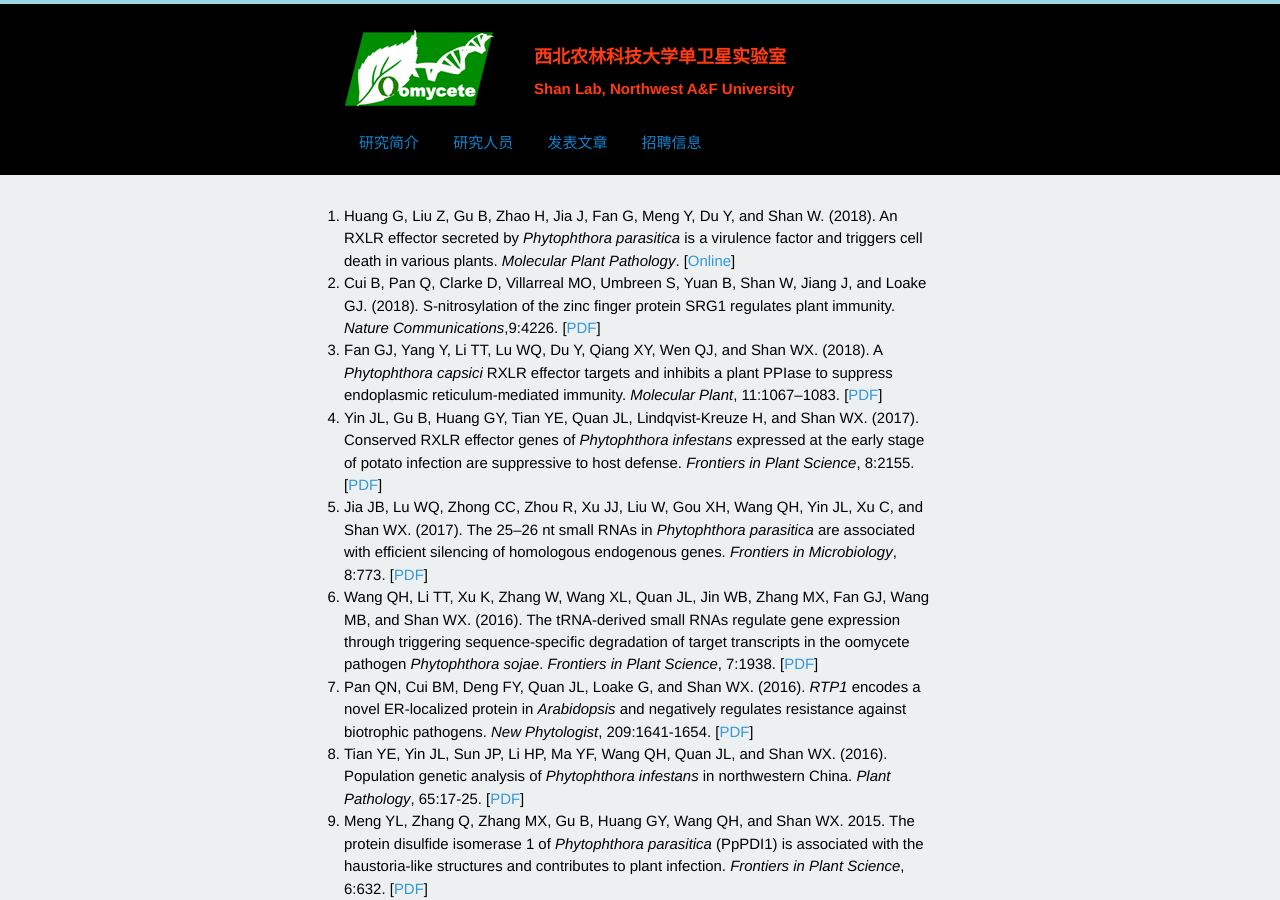
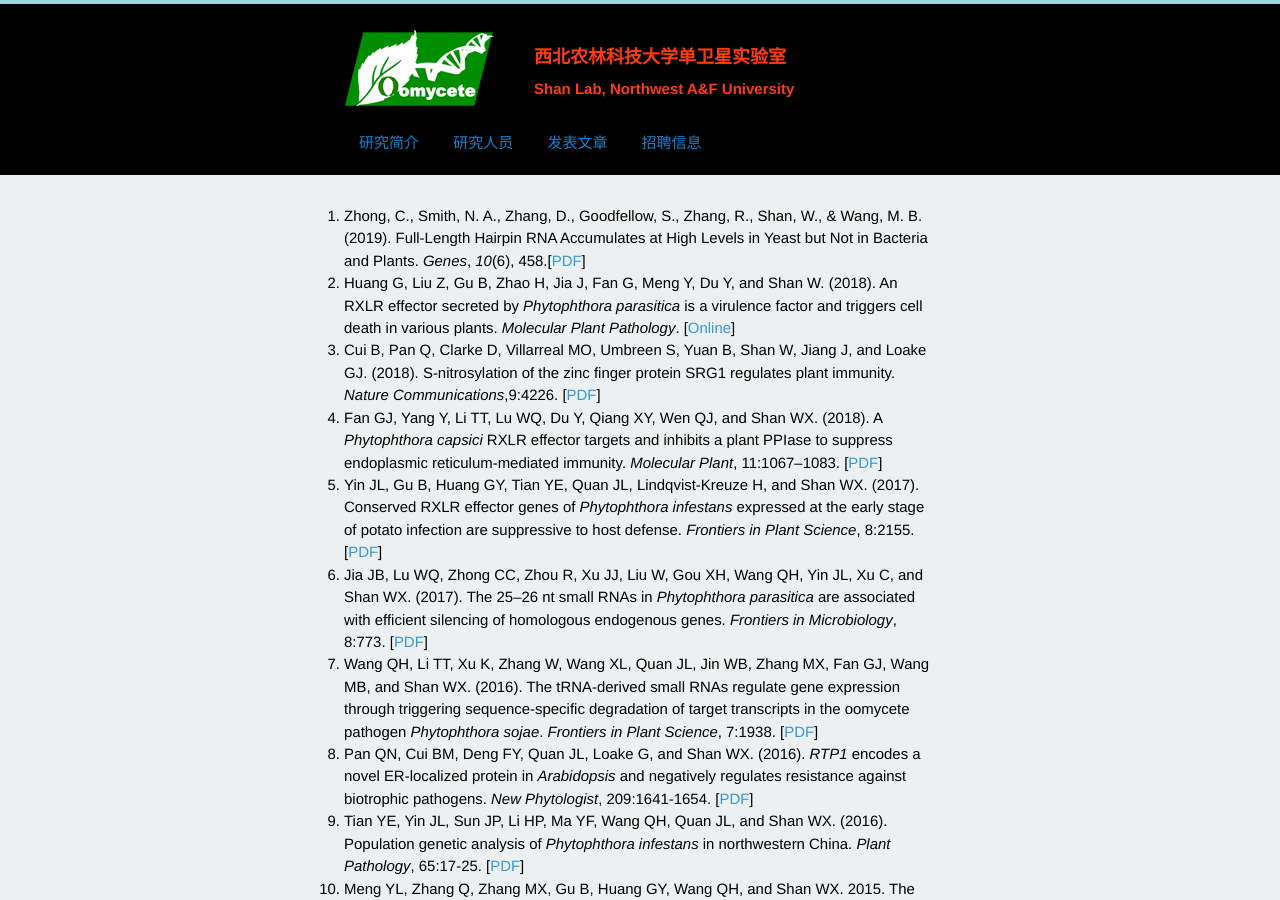
Before and after one commit to shanclub2/shanlab, a Jekyll site: the page built from publication.html, in a window 1280 px wide and 900 px high. Built offline with Jekyll 4.4.1, drawn with Linux system fonts in a browser that asks for light colours; Markdown is read by kramdown in place of the engine named in the settings; a script that is not in the unit is left out.

Commit message:
Upd Zhong2019

```diff
--- a/publication.html
+++ b/publication.html
@@ -10,8 +10,9 @@ title: 单卫星实验室
 
 <ol>
 
+<li>Zhong, C., Smith, N. A., Zhang, D., Goodfellow, S., Zhang, R., Shan, W., &amp; Wang, M. B. (2019). Full-Length Hairpin RNA Accumulates at High Levels in Yeast but Not in Bacteria and Plants. <em>Genes</em>, <em>10</em>(6), 458.[<a href="pdf/zhong2019.pdf">PDF</a>]</li>
 <li>
-Huang G, Liu Z, Gu B, Zhao H, Jia J, Fan G, Meng Y, Du Y, and Shan W. (2018). An RXLR effector secreted by <i>Phytophthora parasitica</i> is a virulence factor and triggers cell death in various plants. <i>Molecular Plant Pathology</i>. [<a href="https://doi.org/10.1111/mpp.12760">Online</a>]
+  Huang G, Liu Z, Gu B, Zhao H, Jia J, Fan G, Meng Y, Du Y, and Shan W. (2018). An RXLR effector secreted by <i>Phytophthora parasitica</i> is a virulence factor and triggers cell death in various plants. <i>Molecular Plant Pathology</i>. [<a href="https://doi.org/10.1111/mpp.12760">Online</a>]
 </li>
 
 <li>
```
Also changed, not shown: 1 other file.
